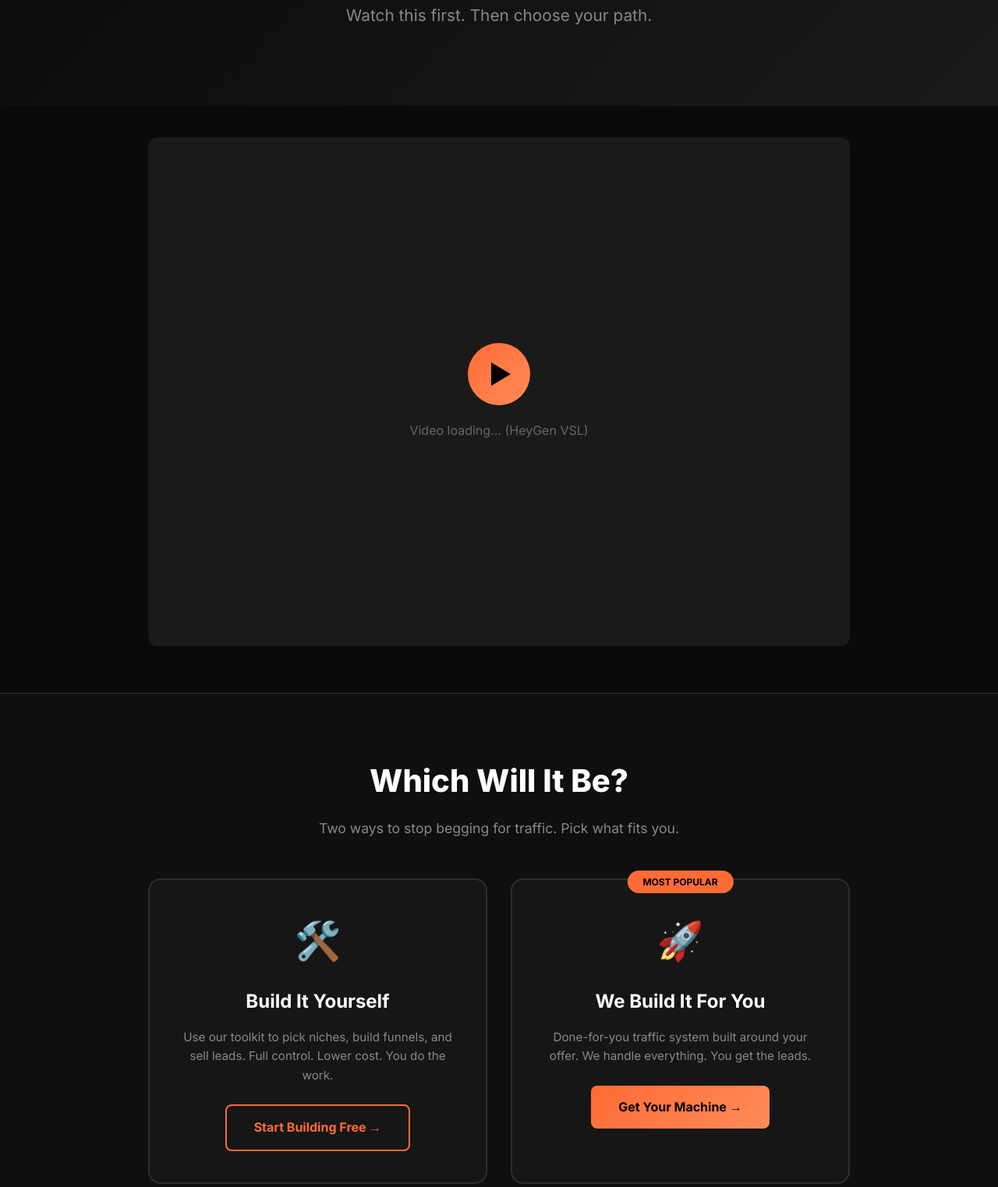
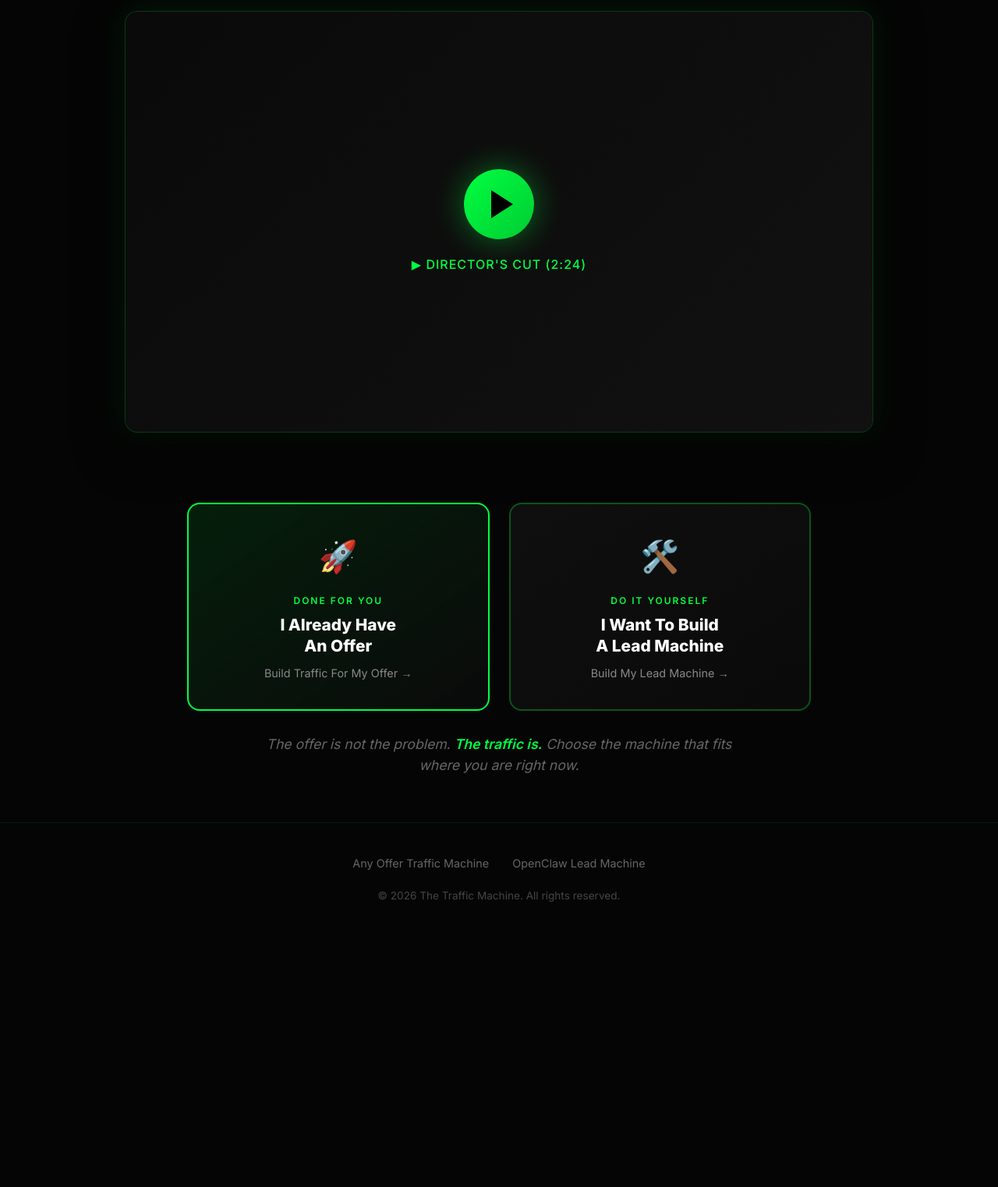
Before and after one commit to KingstonCEO/whichwillitbe, a website: page public/index.html in a window 1280 px wide. Shown: the part 290-1813 px from the top of the page at 78% size. After the commit the page ends 1491 px from the top, so only its background shows below. Drawn offline with Linux system fonts and the light colour scheme.

Commit message:
Update hero/VSL/CTA - Matrix theme, Director's Cut placeholder, two machine buttons

```diff
--- a/public/index.html
+++ b/public/index.html
@@ -17,7 +17,7 @@
 
         body {
             font-family: 'Inter', sans-serif;
-            background: #0a0a0a;
+            background: #050505;
             color: #ffffff;
             line-height: 1.6;
         }
@@ -30,60 +30,85 @@
 
         /* Hero Section */
         .hero {
-            padding: 80px 0 60px;
+            padding: 60px 0 40px;
             text-align: center;
-            background: linear-gradient(135deg, #0a0a0a 0%, #1a1a1a 100%);
+            background: linear-gradient(180deg, #0a0a0a 0%, #050505 100%);
+            position: relative;
+            overflow: hidden;
+        }
+
+        .hero::before {
+            content: '';
+            position: absolute;
+            top: 0;
+            left: 0;
+            right: 0;
+            bottom: 0;
+            background: radial-gradient(ellipse at center top, rgba(0, 255, 65, 0.08) 0%, transparent 60%);
+            pointer-events: none;
         }
 
         .badge {
             display: inline-block;
-            background: rgba(255, 107, 53, 0.1);
-            border: 1px solid #ff6b35;
-            color: #ff6b35;
+            background: rgba(0, 255, 65, 0.1);
+            border: 1px solid #00ff41;
+            color: #00ff41;
             padding: 8px 20px;
             border-radius: 50px;
-            font-size: 0.85rem;
+            font-size: 0.8rem;
             font-weight: 600;
-            margin-bottom: 30px;
+            margin-bottom: 25px;
             text-transform: uppercase;
-            letter-spacing: 1px;
+            letter-spacing: 2px;
+            position: relative;
+            z-index: 1;
         }
 
         h1 {
-            font-size: 3.5rem;
+            font-size: 3rem;
             font-weight: 900;
             line-height: 1.1;
-            margin-bottom: 20px;
+            margin-bottom: 15px;
+            position: relative;
+            z-index: 1;
         }
 
-        h1 span {
-            background: linear-gradient(135deg, #ff6b35 0%, #ff8c5a 100%);
-            -webkit-background-clip: text;
-            -webkit-text-fill-color: transparent;
-            background-clip: text;
+        h1 .highlight {
+            color: #00ff41;
+            text-shadow: 0 0 30px rgba(0, 255, 65, 0.4);
         }
 
-        .subtitle {
-            font-size: 1.3rem;
-            color: #888;
-            max-width: 600px;
-            margin: 0 auto 40px;
-        }
-
-        /* VSL Container */
+        /* VSL Section */
         .vsl-section {
-            padding: 40px 0 60px;
-            background: #0a0a0a;
+            padding: 20px 0 50px;
+            background: #050505;
         }
 
         .vsl-container {
-            max-width: 900px;
+            max-width: 960px;
             margin: 0 auto;
             position: relative;
+            background: #0a0a0a;
+            border-radius: 16px;
+            overflow: hidden;
+            border: 1px solid rgba(0, 255, 65, 0.2);
+            box-shadow: 0 20px 60px rgba(0, 0, 0, 0.5), 0 0 40px rgba(0, 255, 65, 0.1);
+        }
+
+        .vsl-wrapper {
+            position: relative;
             padding-bottom: 56.25%;
-            background: #1a1a1a;
-            border-radius: 12px;
-            overflow: hidden;
+            height: 0;
+        }
+
+        .vsl-wrapper iframe,
+        .vsl-wrapper video {
+            position: absolute;
+            top: 0;
+            left: 0;
+            width: 100%;
+            height: 100%;
+            border: none;
         }
 
         .vsl-placeholder {
@@ -97,155 +122,187 @@
             justify-content: center;
             flex-direction: column;
             gap: 20px;
+            background: linear-gradient(135deg, #0a0a0a 0%, #111 100%);
         }
 
         .play-button {
-            width: 80px;
-            height: 80px;
-            background: linear-gradient(135deg, #ff6b35 0%, #ff8c5a 100%);
+            width: 90px;
+            height: 90px;
+            background: linear-gradient(135deg, #00ff41 0%, #00cc33 100%);
             border-radius: 50%;
             display: flex;
             align-items: center;
             justify-content: center;
             cursor: pointer;
-            transition: transform 0.3s, box-shadow 0.3s;
+            transition: all 0.3s;
+            box-shadow: 0 0 40px rgba(0, 255, 65, 0.4);
         }
 
         .play-button:hover {
             transform: scale(1.1);
-            box-shadow: 0 15px 40px rgba(255, 107, 53, 0.4);
+            box-shadow: 0 0 60px rgba(0, 255, 65, 0.6);
         }
 
         .play-button::after {
             content: '';
             width: 0;
             height: 0;
-            border-left: 25px solid #000;
-            border-top: 15px solid transparent;
-            border-bottom: 15px solid transparent;
-            margin-left: 5px;
+            border-left: 28px solid #000;
+            border-top: 18px solid transparent;
+            border-bottom: 18px solid transparent;
+            margin-left: 8px;
         }
 
         .vsl-placeholder p {
-            color: #666;
+            color: #00ff41;
             font-size: 1rem;
+            font-weight: 500;
+            letter-spacing: 1px;
         }
 
-        /* Choice Section */
-        .choice-section {
-            padding: 80px 0;
-            background: #0f0f0f;
-            border-top: 1px solid rgba(255,255,255,0.1);
+        /* CTA Section */
+        .cta-section {
+            padding: 40px 0 60px;
+            background: #050505;
+            text-align: center;
         }
 
-        .choice-title {
-            text-align: center;
+        .cta-grid {
+            display: grid;
+            grid-template-columns: repeat(2, 1fr);
+            gap: 25px;
+            max-width: 800px;
+            margin: 0 auto 30px;
+        }
+
+        @media (max-width: 640px) {
+            .cta-grid {
+                grid-template-columns: 1fr;
+                gap: 20px;
+            }
+
+            h1 {
+                font-size: 2.2rem;
+            }
+        }
+
+        .machine-btn {
+            display: flex;
+            flex-direction: column;
+            align-items: center;
+            justify-content: center;
+            padding: 35px 30px;
+            background: linear-gradient(145deg, #0f0f0f 0%, #0a0a0a 100%);
+            border: 2px solid rgba(0, 255, 65, 0.3);
+            border-radius: 16px;
+            text-decoration: none;
+            transition: all 0.3s;
+            position: relative;
+            overflow: hidden;
+        }
+
+        .machine-btn::before {
+            content: '';
+            position: absolute;
+            top: 0;
+            left: 0;
+            right: 0;
+            height: 3px;
+            background: linear-gradient(90deg, transparent, #00ff41, transparent);
+            opacity: 0;
+            transition: opacity 0.3s;
+        }
+
+        .machine-btn:hover::before {
+            opacity: 1;
+        }
+
+        .machine-btn:hover {
+            border-color: #00ff41;
+            transform: translateY(-3px);
+            box-shadow: 0 20px 50px rgba(0, 255, 65, 0.15);
+        }
+
+        .machine-btn.primary {
+            background: linear-gradient(145deg, rgba(0, 255, 65, 0.1) 0%, #0a0a0a 100%);
+            border-color: #00ff41;
+        }
+
+        .machine-btn.primary:hover {
+            background: linear-gradient(145deg, rgba(0, 255, 65, 0.15) 0%, #0a0a0a 100%);
+            box-shadow: 0 20px 50px rgba(0, 255, 65, 0.25);
+        }
+
+        .btn-icon {
             font-size: 2.5rem;
-            font-weight: 800;
             margin-bottom: 15px;
         }
 
-        .choice-subtitle {
-            text-align: center;
-            color: #888;
-            font-size: 1.1rem;
-            margin-bottom: 50px;
+        .btn-label {
+            font-size: 0.75rem;
+            text-transform: uppercase;
+            letter-spacing: 2px;
+            color: #00ff41;
+            margin-bottom: 8px;
+            font-weight: 600;
         }
 
-        .choice-grid {
-            display: grid;
-            grid-template-columns: repeat(2, 1fr);
-            gap: 30px;
-            max-width: 900px;
-            margin: 0 auto;
+        .btn-text {
+            font-size: 1.3rem;
+            font-weight: 800;
+            color: #fff;
+            line-height: 1.3;
         }
 
-        @media (max-width: 768px) {
-            .choice-grid {
-                grid-template-columns: 1fr;
-            }
+        .btn-sub {
+            font-size: 0.9rem;
+            color: #888;
+            margin-top: 10px;
         }
 
-        .choice-card {
-            background: rgba(255, 255, 255, 0.03);
-            border: 2px solid rgba(255, 255, 255, 0.1);
-            border-radius: 16px;
-            padding: 40px;
-            text-align: center;
-            transition: all 0.3s;
-            position: relative;
+        .cta-tagline {
+            font-size: 1.1rem;
+            color: #666;
+            font-style: italic;
+            max-width: 600px;
+            margin: 0 auto;
+            line-height: 1.5;
         }
 
-        .choice-card:hover {
-            border-color: #ff6b35;
-            transform: translateY(-5px);
-        }
-
-        .choice-card.featured::before {
-            content: 'MOST POPULAR';
-            position: absolute;
-            top: -12px;
-            left: 50%;
-            transform: translateX(-50%);
-            background: #ff6b35;
-            color: #000;
-            padding: 5px 20px;
-            border-radius: 20px;
-            font-size: 0.75rem;
-            font-weight: 700;
-        }
-
-        .choice-icon {
-            font-size: 3rem;
-            margin-bottom: 20px;
-        }
-
-        .choice-card h3 {
-            font-size: 1.5rem;
-            margin-bottom: 15px;
-        }
-
-        .choice-card p {
-            color: #888;
-            margin-bottom: 25px;
-            font-size: 0.95rem;
-        }
-
-        .choice-cta {
-            display: inline-block;
-            padding: 15px 35px;
-            background: transparent;
-            border: 2px solid #ff6b35;
-            color: #ff6b35;
-            text-decoration: none;
-            border-radius: 8px;
-            font-weight: 700;
-            transition: all 0.3s;
-        }
-
-        .choice-cta:hover {
-            background: #ff6b35;
-            color: #000;
-        }
-
-        .choice-cta.primary {
-            background: linear-gradient(135deg, #ff6b35 0%, #ff8c5a 100%);
-            color: #000;
-            border: none;
-        }
-
-        .choice-cta.primary:hover {
-            transform: translateY(-2px);
-            box-shadow: 0 10px 30px rgba(255, 107, 53, 0.3);
+        .cta-tagline span {
+            color: #00ff41;
+            font-weight: 600;
         }
 
         /* Footer */
         footer {
             padding: 40px 0;
             text-align: center;
-            border-top: 1px solid rgba(255, 255, 255, 0.1);
+            border-top: 1px solid rgba(0, 255, 65, 0.1);
+            background: #050505;
+        }
+
+        .footer-links {
+            display: flex;
+            justify-content: center;
+            gap: 30px;
+            margin-bottom: 20px;
+        }
+
+        .footer-links a {
             color: #666;
+            text-decoration: none;
             font-size: 0.9rem;
+            transition: color 0.3s;
+        }
+
+        .footer-links a:hover {
+            color: #00ff41;
+        }
+
+        footer p {
+            color: #444;
+            font-size: 0.85rem;
         }
     </style>
 </head>
@@ -254,8 +311,7 @@
     <section class="hero">
         <div class="container">
             <div class="badge">The Traffic Machine</div>
-            <h1>Stop Begging for Traffic.<br><span>Build the Machine.</span></h1>
-            <p class="subtitle">Watch this first. Then choose your path.</p>
+            <h1>Stop Begging For Traffic.<br><span class="highlight">Build The Machine.</span></h1>
         </div>
     </section>
 
@@ -263,41 +319,48 @@
     <section class="vsl-section">
         <div class="container">
             <div class="vsl-container">
-                <div class="vsl-placeholder">
-                    <div class="play-button"></div>
-                    <p>Video loading... (HeyGen VSL)</p>
+                <div class="vsl-wrapper">
+                    <!-- REPLACE THIS PLACEHOLDER WITH YOUR HEYGEN EMBED CODE -->
+                    <div class="vsl-placeholder" onclick="alert('Embed your 2:24 Director\'s Cut VSL here')">
+                        <div class="play-button"></div>
+                        <p>▶ DIRECTOR'S CUT (2:24)</p>
+                    </div>
+                    <!-- END PLACEHOLDER -->
                 </div>
             </div>
         </div>
     </section>
 
-    <!-- Choice Section -->
-    <section class="choice-section">
+    <!-- CTA Section -->
+    <section class="cta-section">
         <div class="container">
-            <h2 class="choice-title">Which Will It Be?</h2>
-            <p class="choice-subtitle">Two ways to stop begging for traffic. Pick what fits you.</p>
+            <div class="cta-grid">
+                <a href="https://anyoffertrafficmachine.com" class="machine-btn primary">
+                    <div class="btn-icon">🚀</div>
+                    <div class="btn-label">Done For You</div>
+                    <div class="btn-text">I Already Have<br>An Offer</div>
+                    <div class="btn-sub">Build Traffic For My Offer →</div>
+                </a>
 
-            <div class="choice-grid">
-                <div class="choice-card">
-                    <div class="choice-icon">🛠️</div>
-                    <h3>Build It Yourself</h3>
-                    <p>Use our toolkit to pick niches, build funnels, and sell leads. Full control. Lower cost. You do the work.</p>
-                    <a href="https://openclawleadmachine.com" class="choice-cta">Start Building Free →</a>
-                </div>
+                <a href="https://openclawleadmachine.com" class="machine-btn">
+                    <div class="btn-icon">🛠️</div>
+                    <div class="btn-label">Do It Yourself</div>
+                    <div class="btn-text">I Want To Build<br>A Lead Machine</div>
+                    <div class="btn-sub">Build My Lead Machine →</div>
+                </a>
+            </div>
 
-                <div class="choice-card featured">
-                    <div class="choice-icon">🚀</div>
-                    <h3>We Build It For You</h3>
-                    <p>Done-for-you traffic system built around your offer. We handle everything. You get the leads.</p>
-                    <a href="https://anyoffertrafficmachine.com" class="choice-cta primary">Get Your Machine →</a>
-                </div>
-            </div>
+            <p class="cta-tagline">The offer is not the problem. <span>The traffic is.</span> Choose the machine that fits where you are right now.</p>
         </div>
     </section>
 
     <!-- Footer -->
     <footer>
         <div class="container">
+            <div class="footer-links">
+                <a href="https://anyoffertrafficmachine.com">Any Offer Traffic Machine</a>
+                <a href="https://openclawleadmachine.com">OpenClaw Lead Machine</a>
+            </div>
             <p>© 2026 The Traffic Machine. All rights reserved.</p>
         </div>
     </footer>
```
